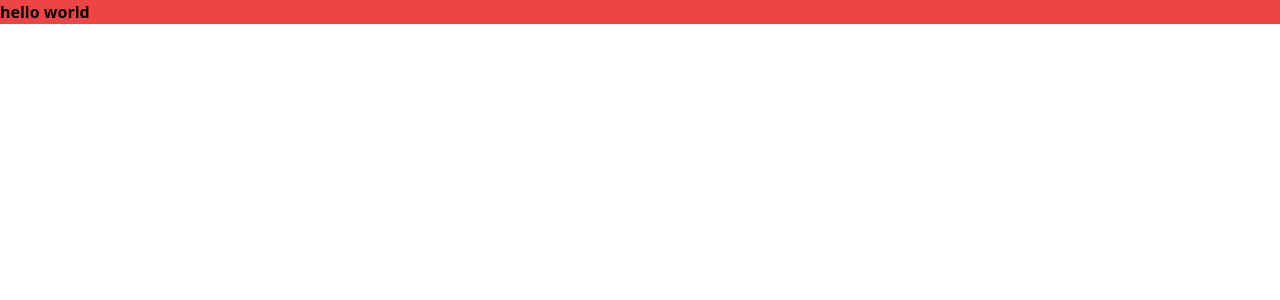
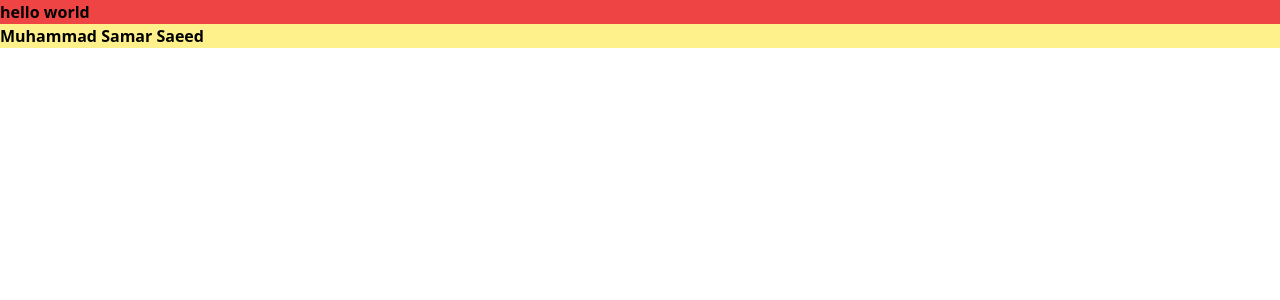
Before and after one commit to SamarSaeed1146/panaverse-dao, a Next.js app: page / in a window 1280 px wide. Shown: the top 300 px of the page. Built offline with nearby package versions, Linux system fonts and the light colour scheme.

Commit message:
panaverse

```diff
--- a/src/app/page.tsx
+++ b/src/app/page.tsx
@@ -4,6 +4,7 @@ export default function Home() {
   return (
     <main>
       <div className="font-bold bg-red-500">hello world</div>
+      <div className="font-bold bg-yellow-200">Muhammad Samar Saeed</div>
     </main>
   );
 }
```
